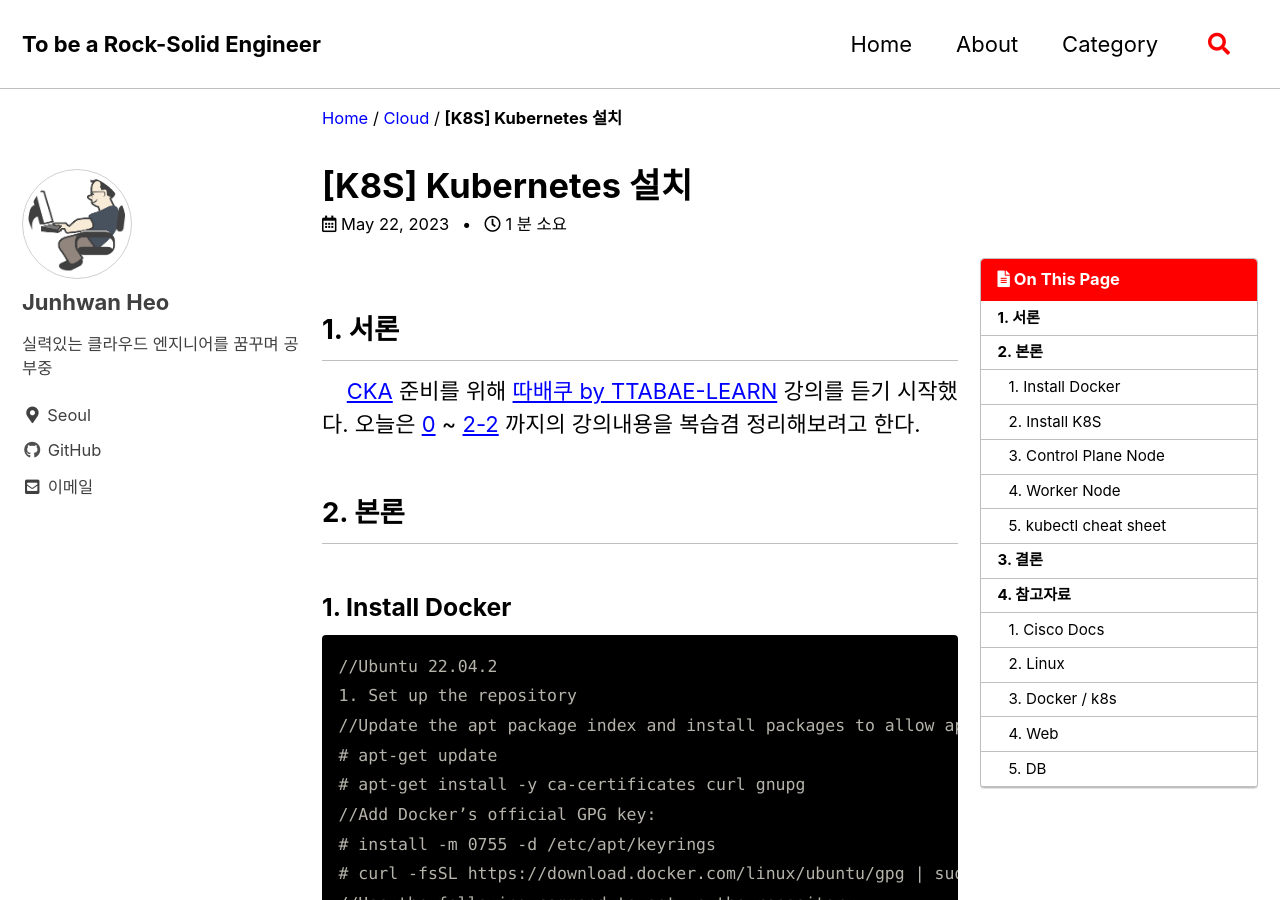
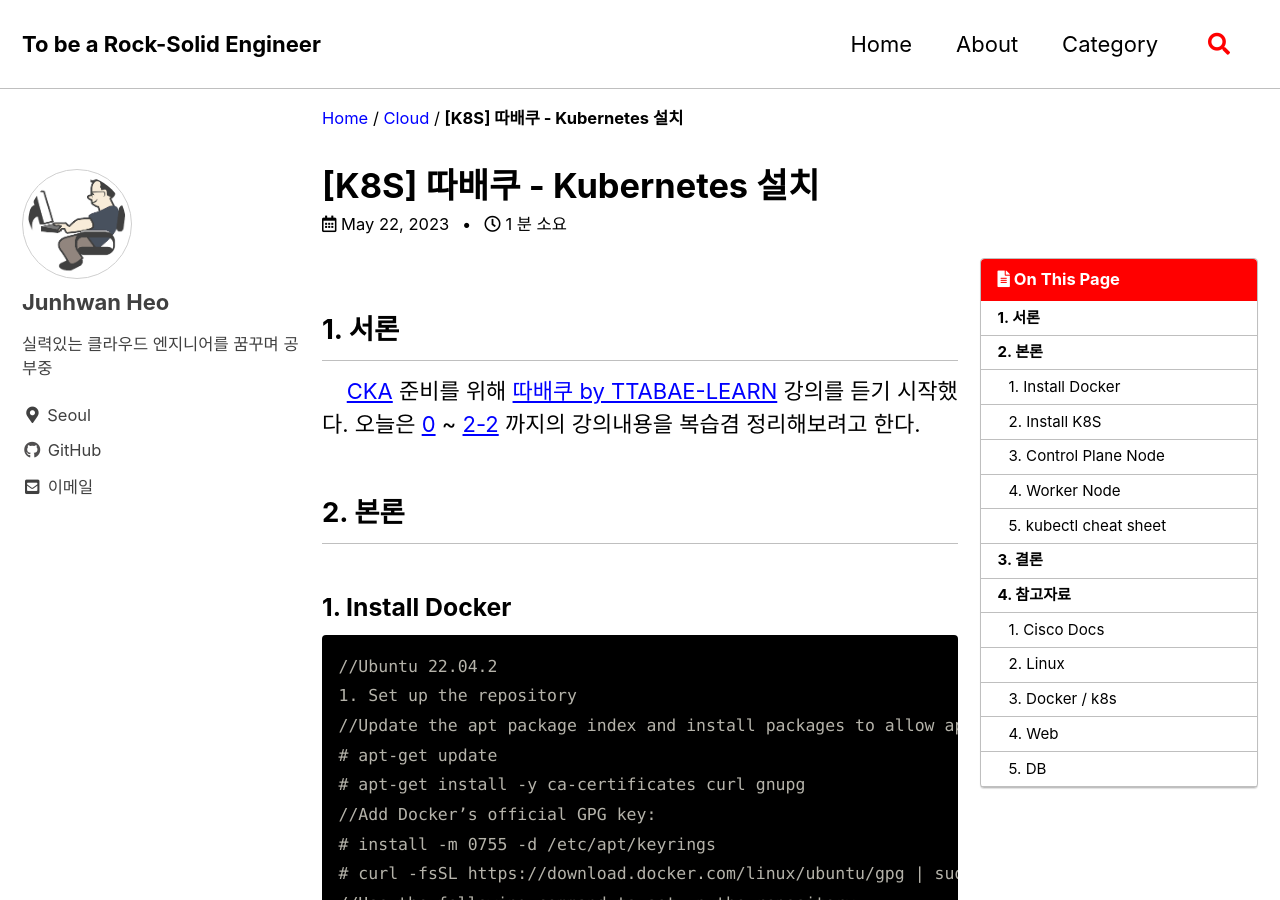
Before and after one commit to holeman4110/holeman4110.github.io, a Jekyll site: the page built from _posts/2023-05-22-k8s-1.md, in a window 1280 px wide and 900 px high. Built offline with Jekyll 4.4.1, drawn with Linux system fonts in a browser that asks for light colours; cached includes are drawn as plain includes; a script bundle is joined from its source files by our own code; comment, search, counter and statistics services are not loaded.

Commit message:
Update 2023-05-22-k8s-1.md

```diff
--- a/_posts/2023-05-22-k8s-1.md
+++ b/_posts/2023-05-22-k8s-1.md
@@ -1,6 +1,6 @@
 ---
 layout: single
-title: "[K8S] Kubernetes 설치"
+title: "[K8S] 따배쿠 - Kubernetes 설치"
 categories: cloud
 tags:
   [
```
